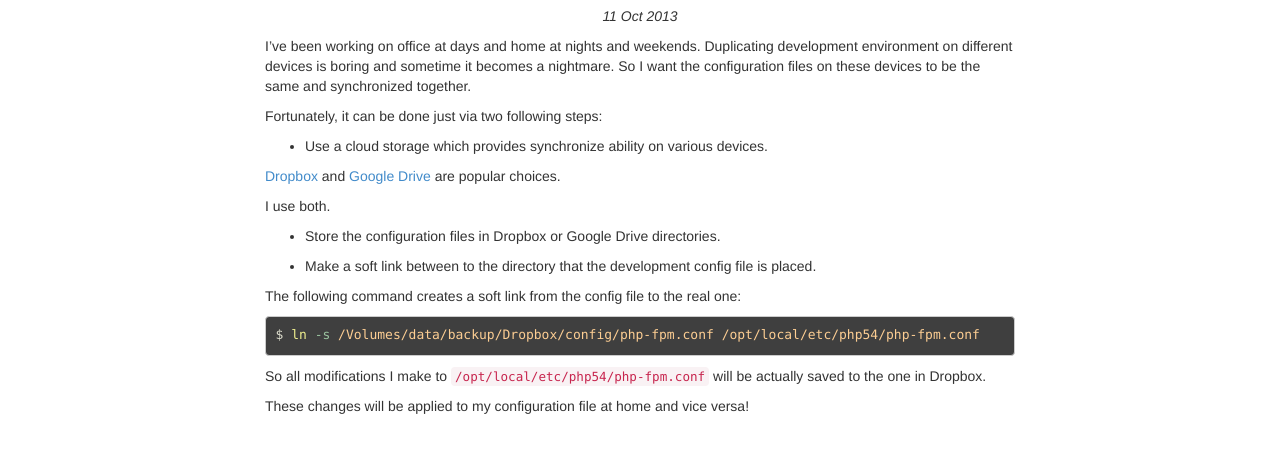
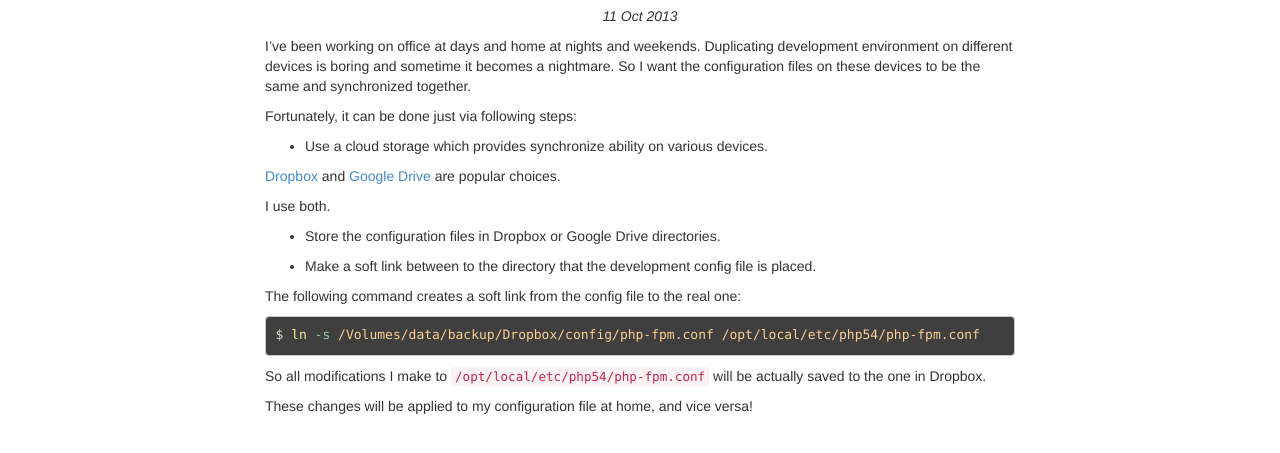
Before and after one commit to dontinhqt/nghuuphuoc.github.io, a Jekyll site: the page built from _posts/2013-10-11-backup-and-sync-development-config-files.md, in a window 1280 px wide. Shown: the part 372-825 px from the top of the page. Built offline with Jekyll 4.4.1, drawn with Linux system fonts in a browser that asks for light colours; Markdown is read by kramdown in place of the engine named in the settings.

````diff
--- a/_posts/2013-10-11-backup-and-sync-development-config-files.md
+++ b/_posts/2013-10-11-backup-and-sync-development-config-files.md
@@ -7,7 +7,7 @@
 I've been working on office at days and home at nights and weekends. Duplicating development environment on different devices is boring and sometime it becomes a nightmare.
 So I want the configuration files on these devices to be the same and synchronized together.
 
-Fortunately, it can be done just via two following steps:
+Fortunately, it can be done just via following steps:
 
 * Use a cloud storage which provides synchronize ability on various devices.
 
@@ -27,4 +27,4 @@
 
 So all modifications I make to ```/opt/local/etc/php54/php-fpm.conf``` will be actually saved to the one in Dropbox.
 
-These changes will be applied to my configuration file at home and vice versa!
+These changes will be applied to my configuration file at home, and vice versa!
````
Also changed, not shown: _posts/2013-10-10-install-macport-and-various-packages.md (+4 -4 lines), img/nginx.png, img/phpinfo.png.
